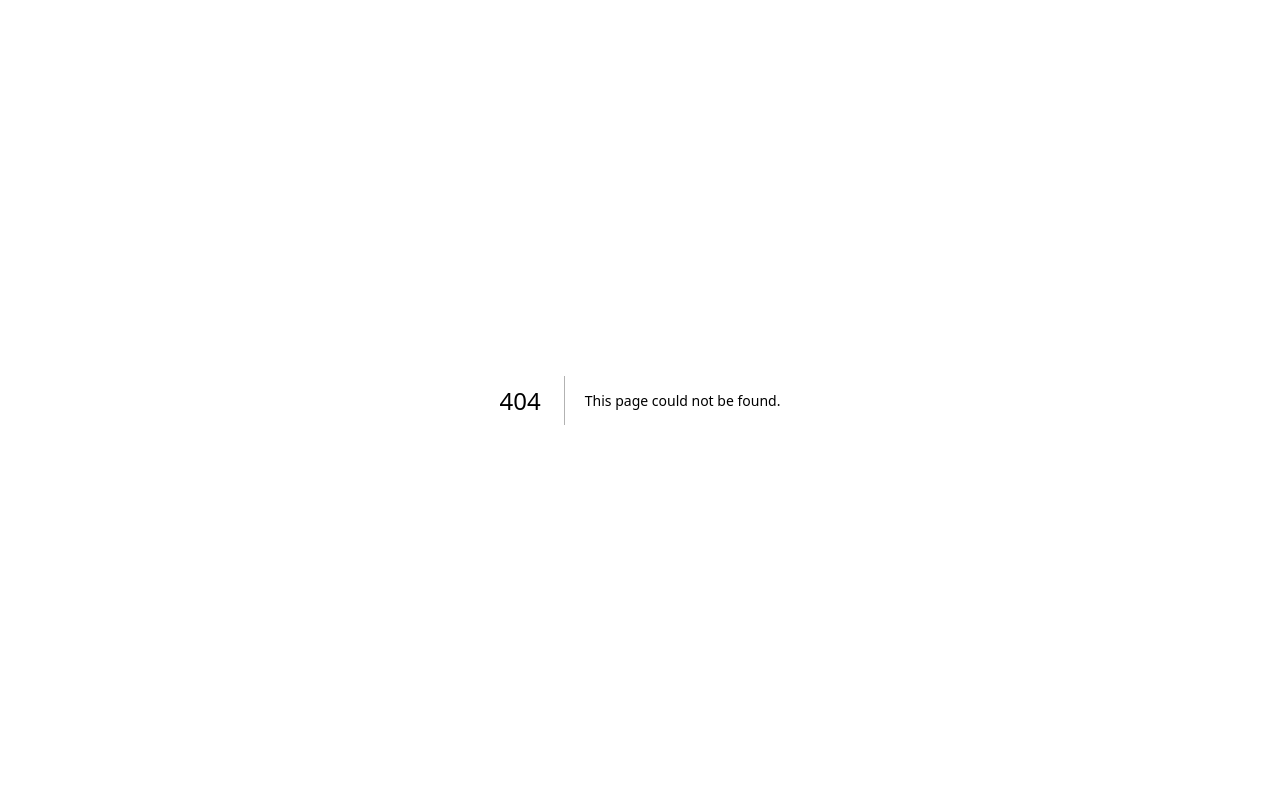
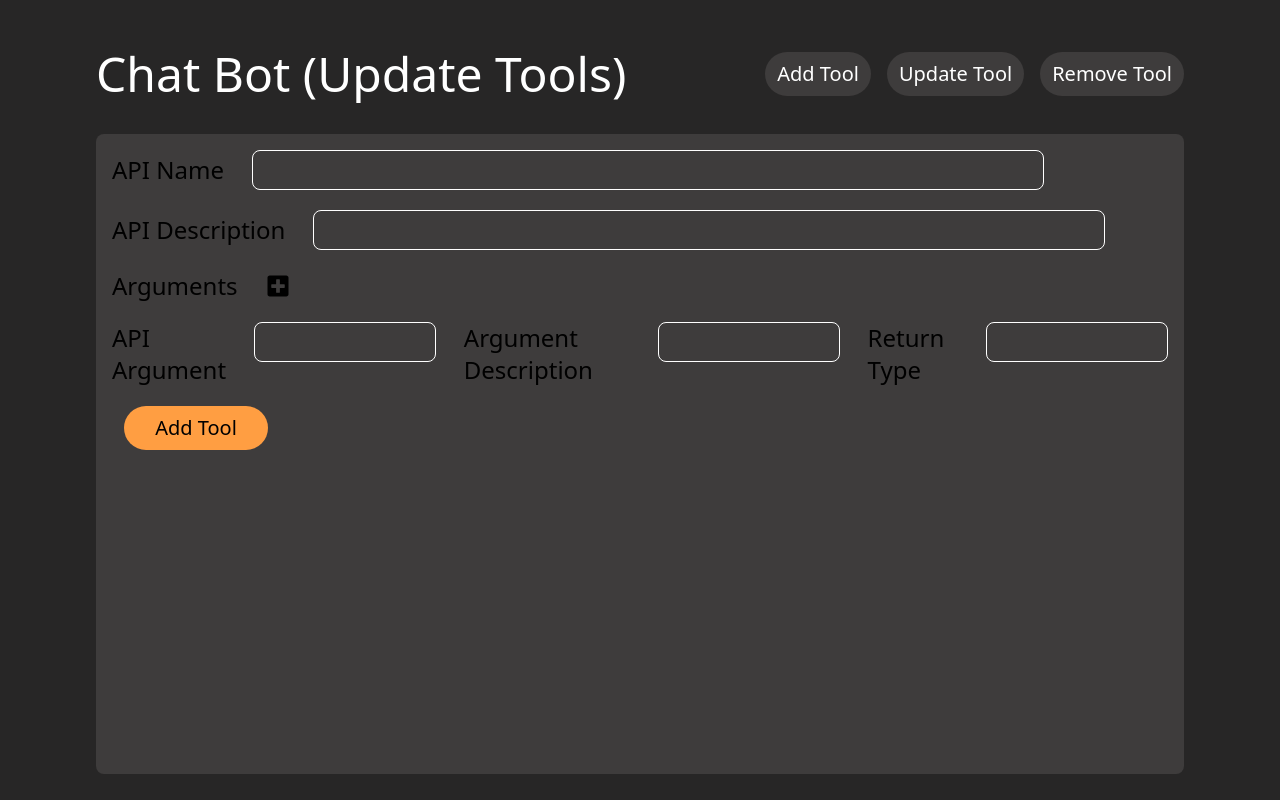
Before and after one commit to IIT-Patna-Inter-IIT-Tech-Meet/DevRev-chatbot-frontend, a Next.js app: page /updatetool in a window 1280 px wide. Before the commit this address had no page. Built offline with nearby package versions, Linux system fonts and the light colour scheme.

Commit message:
Added update tool page

```diff
--- /dev/null
+++ b/src/pages/updatetool.js
@@ -0,0 +1,171 @@
+import Link from 'next/link'
+import { useState, useRef, useEffect } from 'react'
+import { FaPlusSquare } from 'react-icons/fa'
+
+const updatetool = () => {
+    const [names, setNames] = useState([['', '', '']]) // Initial state with an empty name field
+    const [apiName, setApiName] = useState('')
+    const [apiDesc, setApiDesc] = useState('')
+
+    const handleAddName = () => {
+        const updatedNames = [...names, ['', '', '']] // Add a new empty name field
+        setNames(updatedNames)
+    }
+
+    // const handleNameChange = (index, event) => {
+    //     const updatedNames = [...names]
+    //     updatedNames[index] = event.target.value // Update the name at a specific index
+    //     setNames(updatedNames)
+    // }
+    const handleArgumentChange = (index, event) => {
+        const updatedNames = [...names]
+        updatedNames[index][0] = event.target.value // Update the name at a specific index
+        setNames(updatedNames)
+    }
+    const handleArgumentDescChange = (index, event) => {
+        const updatedNames = [...names]
+        updatedNames[index][1] = event.target.value // Update the name at a specific index
+        setNames(updatedNames)
+    }
+    const handleArgumentReturnChange = (index, event) => {
+        const updatedNames = [...names]
+        updatedNames[index][2] = event.target.value // Update the name at a specific index
+        setNames(updatedNames)
+    }
+    const handleSubmit = async () => {
+        // const requestBody = {
+        //     api_name: apiName,
+        //     api_desc: apiDesc,
+        //     names: names,
+        // }
+
+        // console.log(JSON.stringify(requestBody))
+
+        const res = await fetch(
+            'https://b20c-14-139-194-118.ngrok.io/api/updatetool/',
+            {
+                method: 'POST',
+                headers: {
+                    'Content-Type': 'application/json',
+                },
+                body: JSON.stringify({ apiName, apiDesc, names }),
+            }
+        )
+
+        const json = await res.json()
+        console.log(json)
+    }
+
+    return (
+        <div
+            className={`flex min-h-screen flex-col items-center justify-around px-24 pt-8 pb-2 bg-[#272626]`}
+        >
+            <div className="flex items-center justify-between w-full">
+                <Link href="/" className="text-white text-5xl ">
+                    Chat Bot (Update Tools)
+                </Link>
+                <div className="flex gap-4">
+                    <Link
+                        href="/addtool"
+                        className="text-white text-xl bg-[#3e3c3c] py-2 px-3 rounded-full"
+                    >
+                        Add Tool
+                    </Link>
+                    <Link
+                        href="/updatetool"
+                        className="text-white text-xl bg-[#3e3c3c] py-2 px-3 rounded-full"
+                    >
+                        Update Tool
+                    </Link>
+                    <Link
+                        href="/removetool"
+                        className="text-white text-xl bg-[#3e3c3c] py-2 px-3 rounded-full"
+                    >
+                        Remove Tool
+                    </Link>
+                </div>
+            </div>
+            <div className="bg-[#3e3c3c] border-white border-6 rounded-lg w-full h-[80vh] overflow-x-auto">
+                <div className="flex flex-col justify-center py-4 px-4 gap-5">
+                    <div className="flex gap-7">
+                        <h2 className="flex items-center text-2xl">API Name</h2>
+                        <input
+                            type="text"
+                            className="border-white border rounded-lg w-3/4 h-10 bg-[#3e3c3c] p-2"
+                            value={apiName}
+                            onChange={(event) => {
+                                setApiName(event.target.value)
+                            }}
+                        />
+                    </div>
+                    <div className="flex gap-7">
+                        <h2 className="flex items-center text-2xl">
+                            API Description
+                        </h2>
+                        <input
+                            type="text"
+                            className="border-white border rounded-lg w-3/4 h-10 bg-[#3e3c3c] p-2"
+                            value={apiDesc}
+                            onChange={(event) => {
+                                setApiDesc(event.target.value)
+                            }}
+                        />
+                    </div>
+                    <div className="flex gap-7">
+                        <h2 className="flex items-center text-2xl">
+                            Arguments
+                        </h2>
+                        <button className="text-2xl" onClick={handleAddName}>
+                            <FaPlusSquare />
+                        </button>
+                    </div>
+                    {names.map((name, index) => (
+                        <div className="flex gap-7">
+                            <h2 className="flex items-center text-2xl">
+                                API Argument
+                            </h2>
+                            <input
+                                type="text"
+                                className="border-white border rounded-lg w-1/4 h-10 bg-[#3e3c3c] p-2"
+                                value={name[0]}
+                                onChange={(event) =>
+                                    handleArgumentChange(index, event)
+                                }
+                            />
+                            <h2 className="flex items-center text-2xl">
+                                Argument Description
+                            </h2>
+                            <input
+                                type="text"
+                                className="border-white border rounded-lg w-1/4 h-10 bg-[#3e3c3c] p-2"
+                                value={name[1]}
+                                onChange={(event) =>
+                                    handleArgumentDescChange(index, event)
+                                }
+                            />
+                            <h2 className="flex items-center text-2xl">
+                                Return Type
+                            </h2>
+                            <input
+                                type="text"
+                                className="border-white border rounded-lg w-1/4 h-10 bg-[#3e3c3c] p-2"
+                                value={name[2]}
+                                onChange={(event) =>
+                                    handleArgumentReturnChange(index, event)
+                                }
+                            />
+                        </div>
+                    ))}
+                    <button
+                        className="text-black text-xl bg-[#ff9e42] py-2 px-3 rounded-full mx-3 w-36"
+                        onClick={handleSubmit}
+                    >
+                        Add Tool
+                    </button>
+                </div>
+            </div>
+        </div>
+    )
+}
+
+export default updatetool
```
